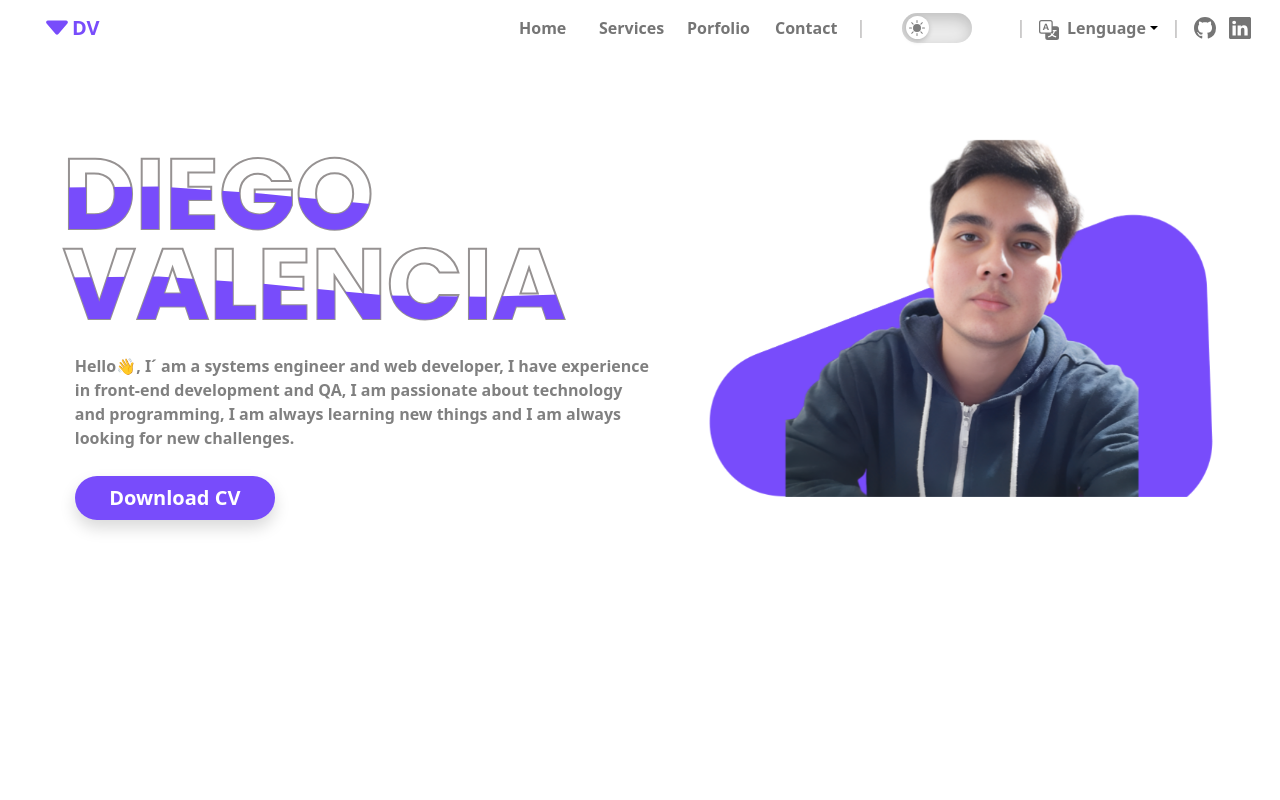
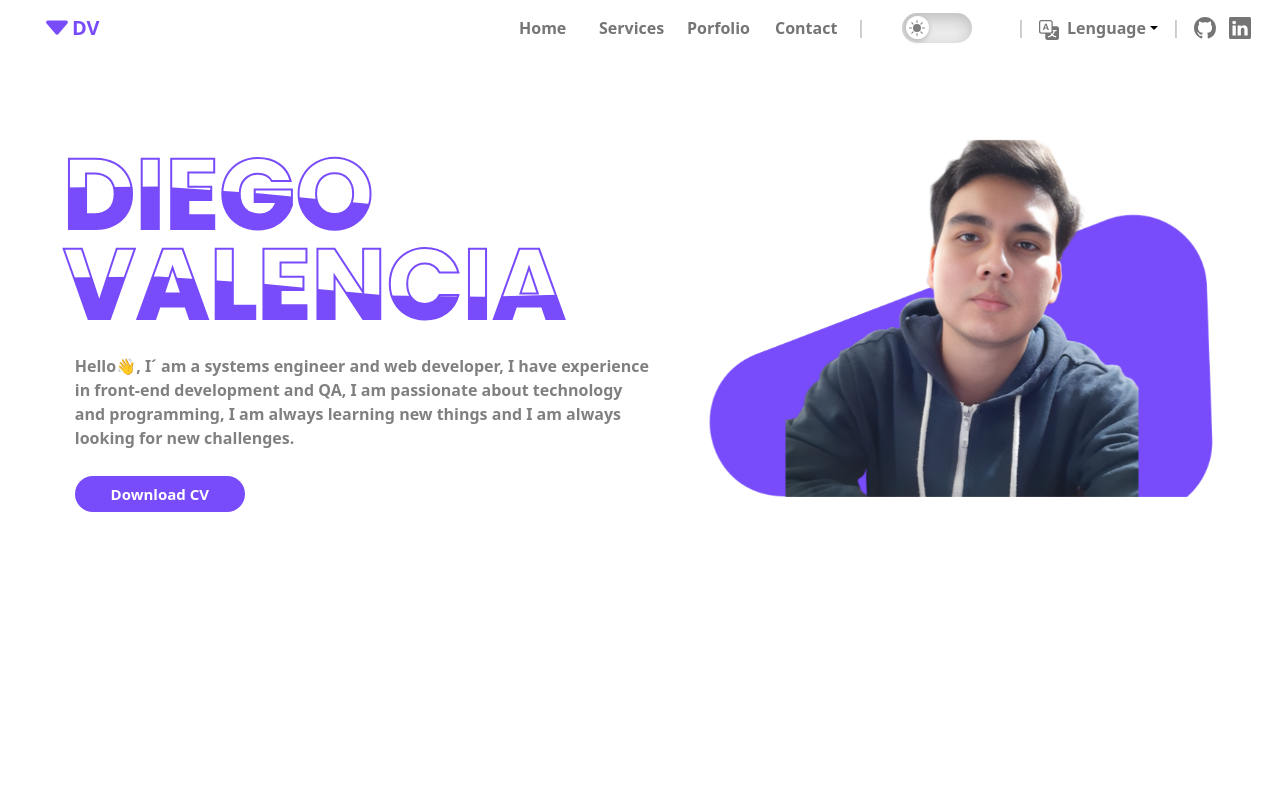
Before and after one commit to diego0043/portafolio, a React (Vite) app: page / in a window 1280 px wide. Shown: the top 800 px of the page. Built offline with nearby package versions, Linux system fonts and the light colour scheme.

Commit message:
Cambios en home

```diff
--- a/src/components/HomeContainer.jsx
+++ b/src/components/HomeContainer.jsx
@@ -28,7 +28,7 @@
           <div className="row">
             <div className="col-4">
               <a href={cv} download>
-                <button className="btn-home-description shadow">
+                <button className="btn-home-description">
                   Download CV
                 </button>
               </a>
--- a/src/styles/home.css
+++ b/src/styles/home.css
@@ -69,6 +69,7 @@
 
   .img-home {
     display: block;
+    background: transparent;
     margin-top: 3%;
     margin-left: -50px;
     width: 550px;
@@ -104,7 +105,7 @@
 
   .content .text-title-home:nth-child(1) {
     color: transparent;
-    -webkit-text-stroke: 2px rgb(150, 146, 146);
+    -webkit-text-stroke: 2px var(--color-primary);
   }
 
   .content .text-title-home:nth-child(2) {
@@ -112,7 +113,7 @@
     animation: animate 4s ease-in-out infinite;
   }
 
-  .content-2{
+  .content-2 {
     margin-top: 90px;
   }
   @keyframes animate {
@@ -153,14 +154,42 @@
   }
 
   .btn-home-description {
+    padding: 15px 25px;
+    border: unset;
+    border-radius: 15px;
+    color: var(--color-primary);
+    z-index: 1;
+    background: white;
+    position: relative;
+    font-weight: 1000;
+    font-size: 17px;
+    -webkit-box-shadow: 4px 8px 19px -3px rgba(0, 0, 0, 0.27);
+    box-shadow: 4px 8px 19px -3px rgba(0, 0, 0, 0.27);
+    transition: all 250ms;
+    width: 200px;
+    overflow: hidden;
+  }
+
+  .btn-home-description::before {
+    content: "";
+    position: absolute;
+    top: 0;
+    left: 0;
+    height: 100%;
+    width: 0;
+    border-radius: 15px;
     background-color: var(--color-primary);
-    color: #fff;
-    border: none;
-    border-radius: 25px;
-    padding: 7px 15px;
-    font-weight: bold;
-    font-size: 20px;
-    margin-top: 10px;
+    z-index: -1;
+    -webkit-box-shadow: 4px 8px 19px -3px rgba(0, 0, 0, 0.27);
+    box-shadow: 4px 8px 19px -3px rgba(0, 0, 0, 0.27);
+    transition: all 250ms;
+  }
+
+  .btn-home-description:hover {
+    color: white;
+  }
+
+  .btn-home-description:hover::before {
     width: 200px;
   }
 }
```
